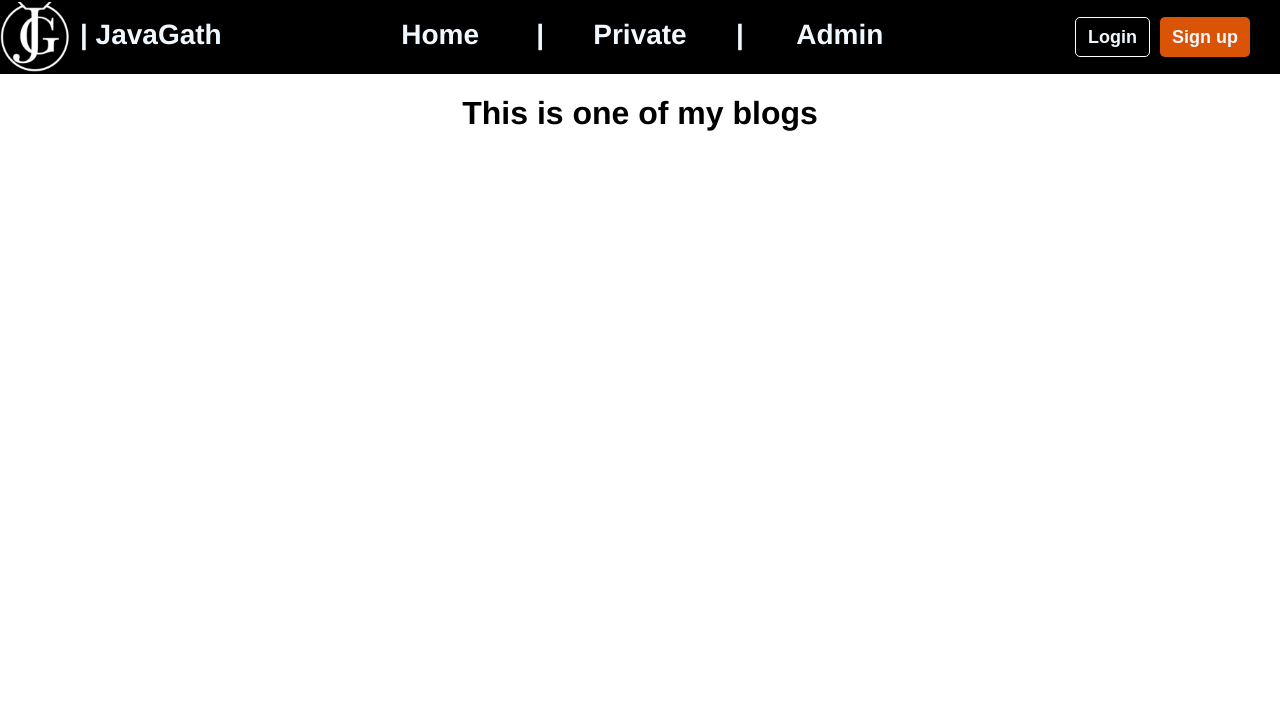
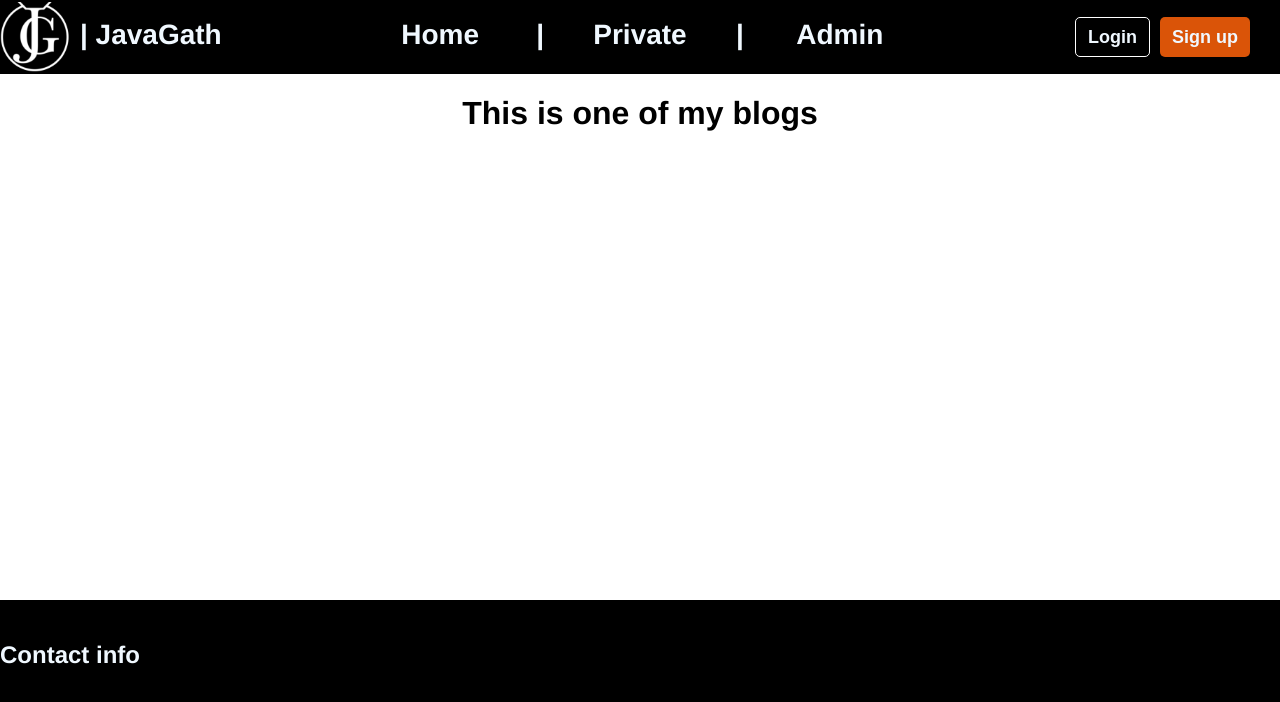
Before and after one commit to JavaGath/blog-web, a Vue app: page / in a window 1280 px wide. Shown: the top 702 px of the page. Built offline with nearby package versions, Linux system fonts and the light colour scheme.

Commit message:
css for footer

```diff
--- a/src/App.vue
+++ b/src/App.vue
@@ -3,6 +3,11 @@ import HeaderComponent from "@/components/HeaderComponent.vue";
 </script>
 
 <template>
-  <HeaderComponent></HeaderComponent>
-  <RouterView></RouterView>
+  <div class="container-wrapper">
+    <HeaderComponent></HeaderComponent>
+    <RouterView class="container-content"></RouterView>
+    <footer>
+      <h2>Contact info</h2>
+    </footer>
+  </div>
 </template>
--- a/src/assets/base.css
+++ b/src/assets/base.css
@@ -14,6 +14,23 @@
     justify-content: right;
 }
 
+.container-wrapper {
+    display: flex;
+    min-height: 100vh;
+    flex-direction: column;
+}
+
+.container-content {
+    flex: 1;
+    /*
+    flex-grow : 1;    -> The div will grow in same proportion as the window-size
+    flex-shrink : 1;  -> The div will shrink in same proportion as the window-size
+    flex-basis : 0;   -> The div does not have a starting value as such and will
+                     take up screen as per the screen size available for
+                     e.g:- if 3 divs are in the wrapper then each div will take 33%.
+     */
+}
+
 .default-cursor {
     cursor: default;
 }
--- a/src/assets/main.css
+++ b/src/assets/main.css
@@ -34,7 +34,11 @@ button {
     -webkit-transition: all 0.4s ease;
 }
 
-header {
+footer {
+    height: 200px;
+}
+
+header, footer {
     background: black;
     color: aliceblue;
     overflow: auto;
```
